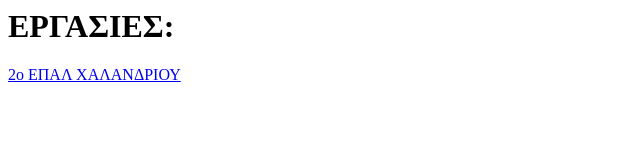
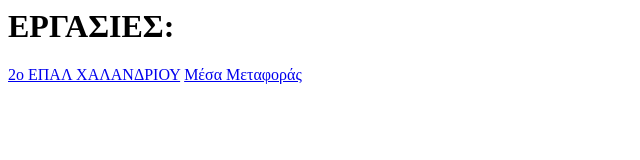
Before and after one commit to Fasaios/Fasaios.github.io, a plain HTML site: page index.html in a window 1280 px wide. Shown: the whole page, without its empty margins (0-640 px from the left). Drawn offline with Linux system fonts and the light colour scheme.

Commit message:
Update index.html

```diff
--- a/index.html
+++ b/index.html
@@ -4,5 +4,6 @@
   <title>ΕΡΓΑΣΙΕΣ HTML</title>
   <h1>ΕΡΓΑΣΙΕΣ:</h1>
   <a href="2οΕΠΑΛΧαλανδρίου.html">2ο ΕΠΑΛ ΧΑΛΑΝΔΡΙΟΥ</a>
+  <a href="askpl.html">Μέσα Μεταφοράς</a>
  </head>
 </html>
```
